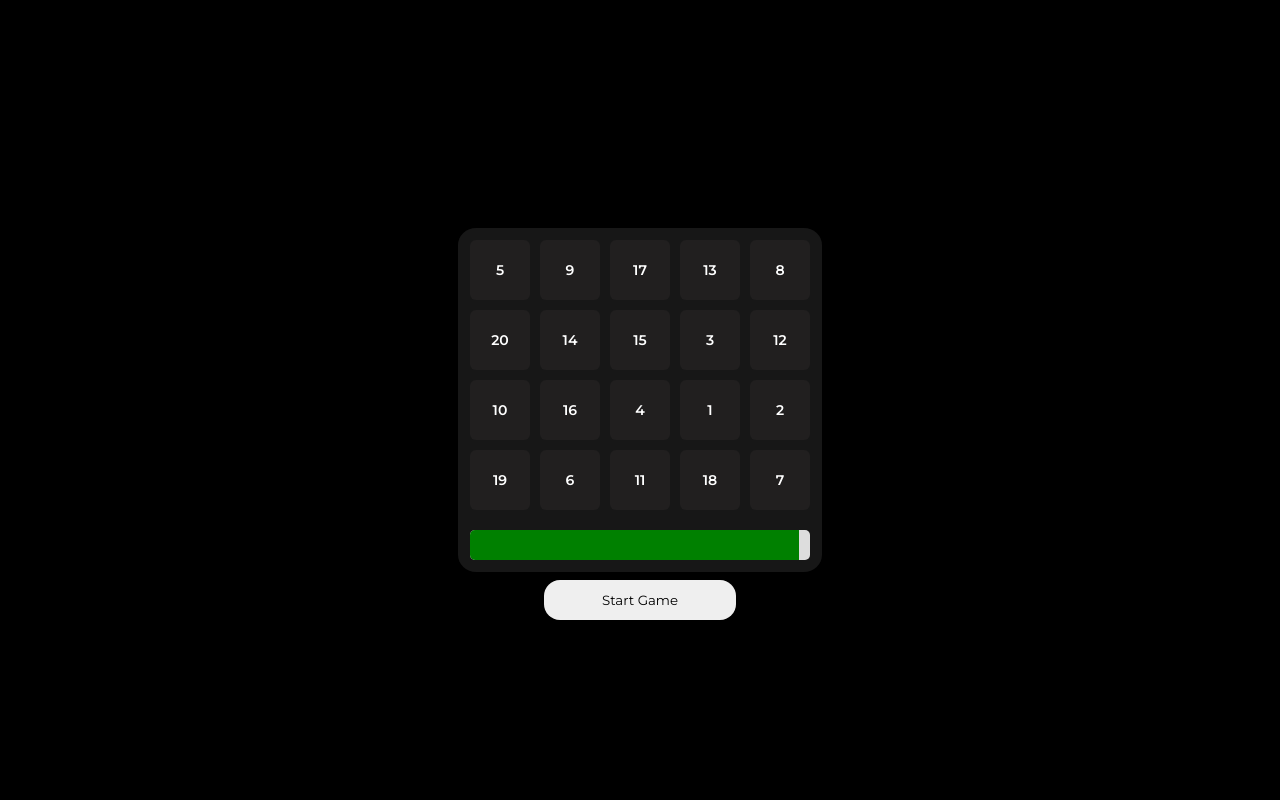
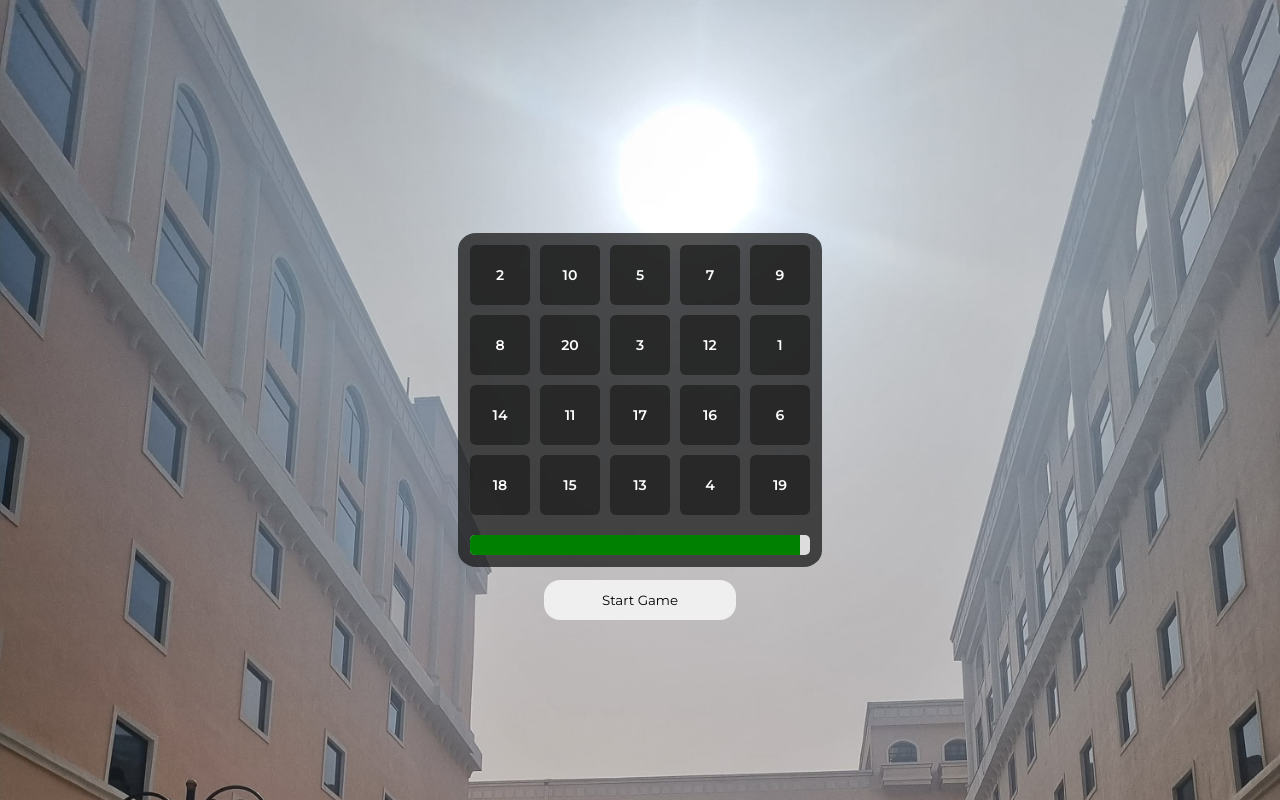
Before and after one commit to Kaustubh0912/GridGame, a plain HTML site: page index.html in a window 1280 px wide. Both pictures are taken after a click on the button "Start Game". Drawn offline with Linux system fonts and the light colour scheme.

Commit message:
added progress bar and shuffleFactor

```diff
--- a/script.js
+++ b/script.js
@@ -6,6 +6,7 @@ document.addEventListener("DOMContentLoaded", () => {
     let numbers = Array.from({ length: gridSize }, (_, i) => i + 1);
     let currentNumber = 1;
     let timeleft = 60;
+    let shuffleFactor =10; // Define the time factor here (default is 1)
     let timer;
     let frozenNumbers = new Map(); // Use a Map to keep track of frozen numbers and their positions
 
@@ -64,14 +65,13 @@ document.addEventListener("DOMContentLoaded", () => {
     }
 
     function updateProgressBar() {
-        const progressPercentage = (timeleft / 60) * 100;
+        const progressPercentage = (timeleft / (60 * shuffleFactor)) * 100;
         progressBar.style.width = `${progressPercentage}%`;
-
     }
 
     function startGame() {
         currentNumber = 1;
-        timeleft = 60;
+        timeleft = 60 * shuffleFactor; // Adjust initial timeleft based on time factor
         frozenNumbers.clear();
         createGrid();
         updateProgressBar();
@@ -84,10 +84,11 @@ document.addEventListener("DOMContentLoaded", () => {
             } else {
                 createGrid();
             }
-        }, 1000);
+        }, 1000 / shuffleFactor); // Adjust interval based on time factor
     }
 
     startBtn.addEventListener('click', () => {
+        timeleft = 60;
         startGame();
     });
 });
--- a/style.css
+++ b/style.css
@@ -13,11 +13,13 @@ body{
     align-items: center;
     height: 100vh;
     background-color: #000;
+    background-image: url(image.jpg);
+    background-size: cover;
 }
 
 .grid-container{
     text-align: center;
-    background-color: #171717;
+    background-color: rgba(23, 23, 23,.75);
     padding: 10px;
     border: 2px solid transparent;
     border-radius: 5%;
@@ -35,7 +37,7 @@ body{
     display: flex;
     align-items: center;
     justify-content: center;
-    background-color: #211f1f;
+    background-color: rgba(31, 31, 31,.75);
     border: 2px solid transparent;
     border-radius: 10%;
     font-size: 14px;
@@ -71,7 +73,7 @@ body{
     width: 100%;
     background-color: #ddd;
     margin-top: 10px;
-    height: 30px; /* Adjust the height as needed */
+    height: 20px; /* Adjust the height as needed */
     border-radius: 5px;
     overflow: hidden;
 }
@@ -81,8 +83,8 @@ body{
     width: 100%;
     background-color: green;
     text-align: center;
-    line-height: 30px; /* Adjust to match the height */
+    line-height: 20px; /* Adjust to match the height */
     color: white;
     font-weight: bold;
-    transition: width 0.5s; /* Smooth transition */
+    transition: width 1.1s; /* Smooth transition */
 }
```
Also changed, not shown: image.jpg (added).
